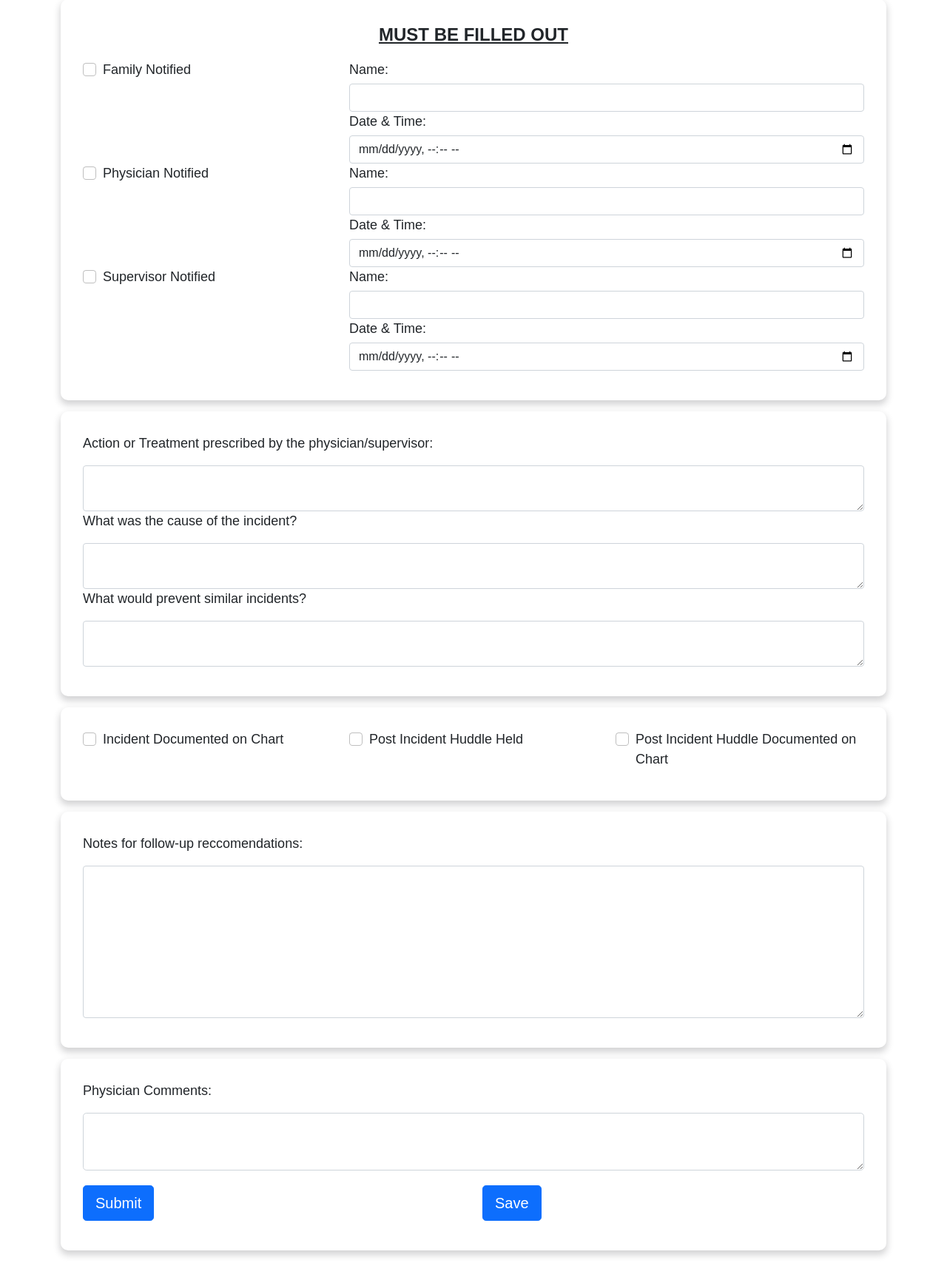
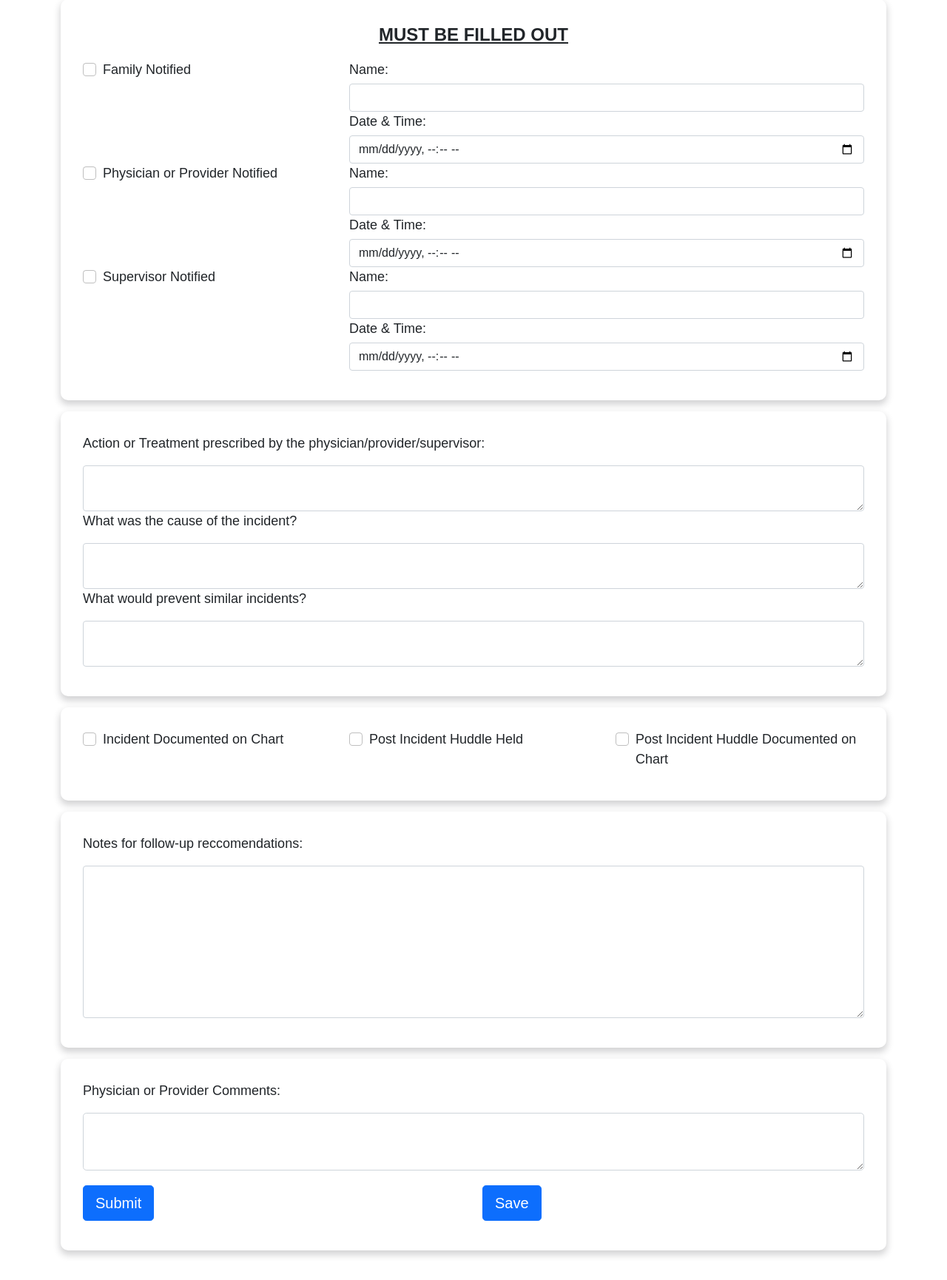
Before and after one commit to UPEI-Android/group-project-mount-incident-tracking-system, a Django app: page /form/ in a window 1280 px wide. Shown: the part 2435-4165 px from the top of the page at 74% size. Run offline with Django 4.2, Linux system fonts and the light colour scheme; a user stored in the database is signed in; some libraries are stand-ins or nearby versions; some web fonts are replaced.

Commit message:
Closes #113 - Added Provider Options
Updated Models verbose names to include providers in variable names.

Update input forms to include Provider in the input labels.

```diff
--- a/Templates/edit_report.html
+++ b/Templates/edit_report.html
@@ -259,7 +259,7 @@
                                     <p style="margin-bottom: 5px;">Date &amp; Time:</p><input class="form-control" type="datetime-local" name="family_notification_date" value="{{ report.family_notification_date|date:"Y-m-d\TH:i" }}">
                                 </div>
                                 <div class="col-12 col-md-6 col-lg-4">
-                                    <div class="form-check"><input class="form-check-input" type="checkbox" id="formCheck-41" name="physician_notified" value="True" {% if report.physician_notified == True %} checked {% endif %}><label class="form-check-label" for="formCheck-41">Physician Notified</label></div>
+                                    <div class="form-check"><input class="form-check-input" type="checkbox" id="formCheck-41" name="physician_notified" value="True" {% if report.physician_notified == True %} checked {% endif %}><label class="form-check-label" for="formCheck-41">Physician or Provider Notified</label></div>
                                 </div>
                                 <div class="col-12 col-md-6 col-lg-8">
                                     <p style="margin-bottom: 5px;">Name:</p><input class="form-control" type="text" name="physician_name" value="{{ report.physician_name }}">
@@ -277,7 +277,7 @@
                         <div style="padding: 30px;border-radius: 10px;box-shadow: 0px 5px 10px 1px rgba(33,37,41,0.2);padding-bottom: 40px;margin-top: 15px;margin-bottom: 15px;">
                             <div class="row">
                                 <div class="col-12">
-                                    <p>Action or Treatment prescribed by the physician/supervisor:</p>
+                                    <p>Action or Treatment prescribed by the physician/provider/supervisor:</p>
                                 </div>
                                 <div class="col-12"><textarea class="form-control" name="action_treatment_prescribed">{{ report.action_treatment_prescribed }}</textarea></div>
                                 <div class="col-12">
@@ -320,7 +320,7 @@
                             </div>
                             <div class="row">
                                 <div class="col-12">
-                                    <p>Physician Comments:</p>
+                                    <p>Physician or Provider Comments:</p>
                                 </div>
                                 <div class="col-12"><textarea class="form-control form-control-lg" name="physician_comments">{{ report.physician_comments }}</textarea></div>
                             </div>
--- a/Templates/input_form.html
+++ b/Templates/input_form.html
@@ -259,7 +259,7 @@
                                     <p style="margin-bottom: 5px;">Date &amp; Time:</p><input class="form-control" type="datetime-local" name="family_notification_date" value="{{ report.family_notification_date.value }}">
                                 </div>
                                 <div class="col-12 col-md-6 col-lg-4">
-                                    <div class="form-check"><input class="form-check-input" type="checkbox" id="formCheck-41" name="physician_notified" value="True" {% if report.physician_notified.value == True %} checked {% endif %}><label class="form-check-label" for="formCheck-41">Physician Notified</label></div>
+                                    <div class="form-check"><input class="form-check-input" type="checkbox" id="formCheck-41" name="physician_notified" value="True" {% if report.physician_notified.value == True %} checked {% endif %}><label class="form-check-label" for="formCheck-41">Physician or Provider Notified</label></div>
                                 </div>
                                 <div class="col-12 col-md-6 col-lg-8">
                                     <p style="margin-bottom: 5px;">Name:</p><input class="form-control" type="text" name="physician_name" value="{{ report.physician_name.value }}">
@@ -277,7 +277,7 @@
                         <div style="padding: 30px;border-radius: 10px;box-shadow: 0px 5px 10px 1px rgba(33,37,41,0.2);padding-bottom: 40px;margin-top: 15px;margin-bottom: 15px;">
                             <div class="row">
                                 <div class="col-12">
-                                    <p>Action or Treatment prescribed by the physician/supervisor:</p>
+                                    <p>Action or Treatment prescribed by the physician/provider/supervisor:</p>
                                 </div>
                                 <div class="col-12"><textarea class="form-control" name="action_treatment_prescribed">{{ report.action_treatment_prescribed.value }}</textarea></div>
                                 <div class="col-12">
@@ -314,7 +314,7 @@
                         <div style="padding: 30px;border-radius: 10px;box-shadow: 0px 5px 10px 1px rgba(33,37,41,0.2);padding-bottom: 40px;margin-top: 15px;margin-bottom: 15px;">
                             <div class="row">
                                 <div class="col-12">
-                                    <p>Physician Comments:</p>
+                                    <p>Physician or Provider Comments:</p>
                                 </div>
                                 <div class="col-12"><textarea class="form-control form-control-lg" name="physician_comments">{{ report.physician_comments.value }}</textarea></div>
                             </div>
--- a/Templates/read_only_report.html
+++ b/Templates/read_only_report.html
@@ -257,7 +257,7 @@
                                 <p style="margin-bottom: 5px;">Date &amp; Time:</p><input class="form-control" type="datetime-local" name="family_notification_date" value="{{ report.family_notification_date|date:"Y-m-d\TH:i" }}" disabled>
                             </div>
                             <div class="col-12 col-md-6 col-lg-4">
-                                <div class="form-check"><input class="form-check-input" type="checkbox" id="formCheck-41" name="physician_notified" value="True" {% if report.physician_notified == True %} checked {% endif %} disabled><label class="form-check-label" for="formCheck-41">Physician Notified</label></div>
+                                <div class="form-check"><input class="form-check-input" type="checkbox" id="formCheck-41" name="physician_notified" value="True" {% if report.physician_notified == True %} checked {% endif %} disabled><label class="form-check-label" for="formCheck-41">Physician or Provider Notified</label></div>
                             </div>
                             <div class="col-12 col-md-6 col-lg-8">
                                 <p style="margin-bottom: 5px;">Name:</p><input class="form-control" type="text" name="physician_name" value="{{ report.physician_name }}" disabled>
@@ -275,7 +275,7 @@
                     <div style="padding: 30px;border-radius: 10px;box-shadow: 0px 5px 10px 1px rgba(33,37,41,0.2);padding-bottom: 40px;margin-top: 15px;margin-bottom: 15px;">
                         <div class="row">
                             <div class="col-12">
-                                <p>Action or Treatment prescribed by the physician/supervisor:</p>
+                                <p>Action or Treatment prescribed by the physician/provider/supervisor:</p>
                             </div>
                             <div class="col-12"><textarea class="form-control" name="action_treatment_prescribed" disabled>{{ report.action_treatment_prescribed }}</textarea></div>
                             <div class="col-12">
@@ -311,7 +311,7 @@
                     </div>
                     <div style="padding: 30px;border-radius: 10px;box-shadow: 0px 5px 10px 1px rgba(33,37,41,0.2);padding-bottom: 40px;margin-top: 15px;margin-bottom: 15px;">
                         <div class="row">
-                                <p>Physician Comments:</p>
+                                <p>Physician or Provider Comments:</p>
                             </div>
                             <div class="col-12"><textarea class="form-control form-control-lg" name="physician_comments" disabled>{{ report.physician_comments }}</textarea></div>
                         </div>
--- a/app/models.py
+++ b/app/models.py
@@ -124,9 +124,9 @@ class Report(models.Model):
     family_name = models.CharField(max_length=120, default='', blank=True, verbose_name='Family Name')
     family_notification_date = models.DateTimeField(default='1999-12-31 11:59[:59[.999999]][America/Halifax]', blank=True, null=True, verbose_name='Family Notification Date')
 
-    physician_notified = models.BooleanField(default=False, null=True, verbose_name='Physician Notified')
-    physician_name = models.CharField(max_length=120, default='', verbose_name='Physician Name', blank=True)
-    physician_notification_date = models.DateTimeField(default='1999-12-31 11:59[:59[.999999]][America/Halifax]', blank=True, null=True, verbose_name='Physician Notification Date')
+    physician_notified = models.BooleanField(default=False, null=True, verbose_name='Physician or Provider Notified')
+    physician_name = models.CharField(max_length=120, default='', verbose_name='Physician or Provider\'s Name', blank=True)
+    physician_notification_date = models.DateTimeField(default='1999-12-31 11:59[:59[.999999]][America/Halifax]', blank=True, null=True, verbose_name='Physician or Provider Notification Date')
 
     supervisor_notified = models.BooleanField(default=False, null=True, verbose_name='Supervisor Notified')
     supervisor_name = models.CharField(max_length=120, default='', verbose_name='Supervisor Name', blank=True)
```
